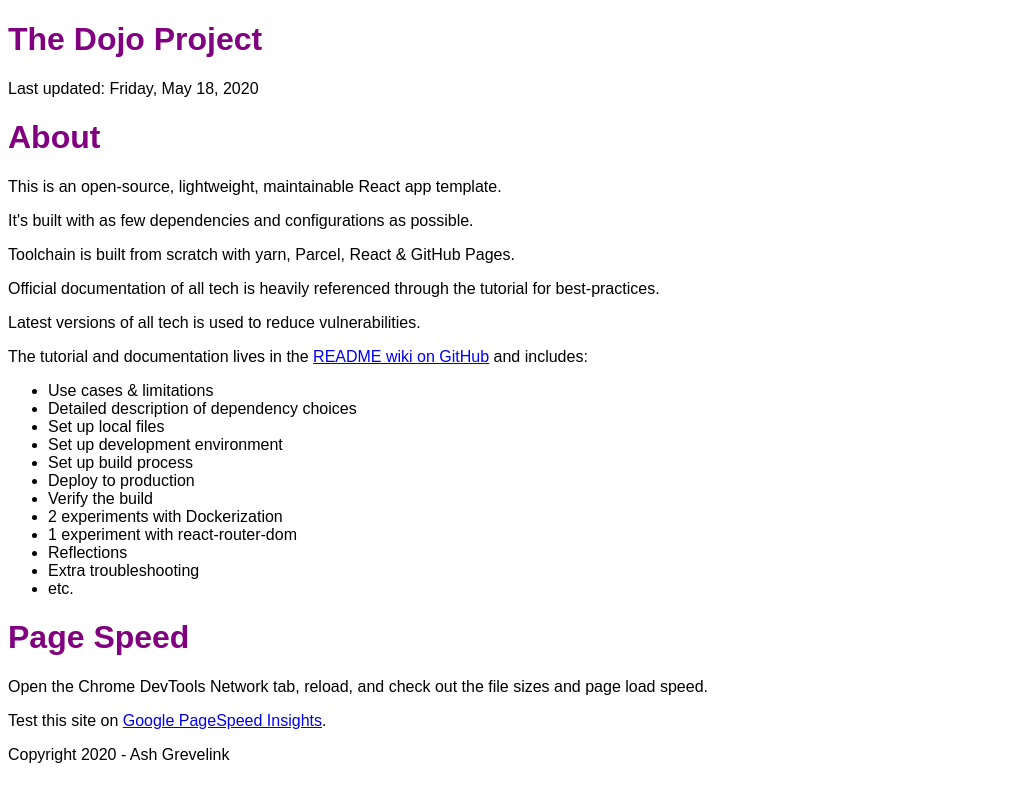
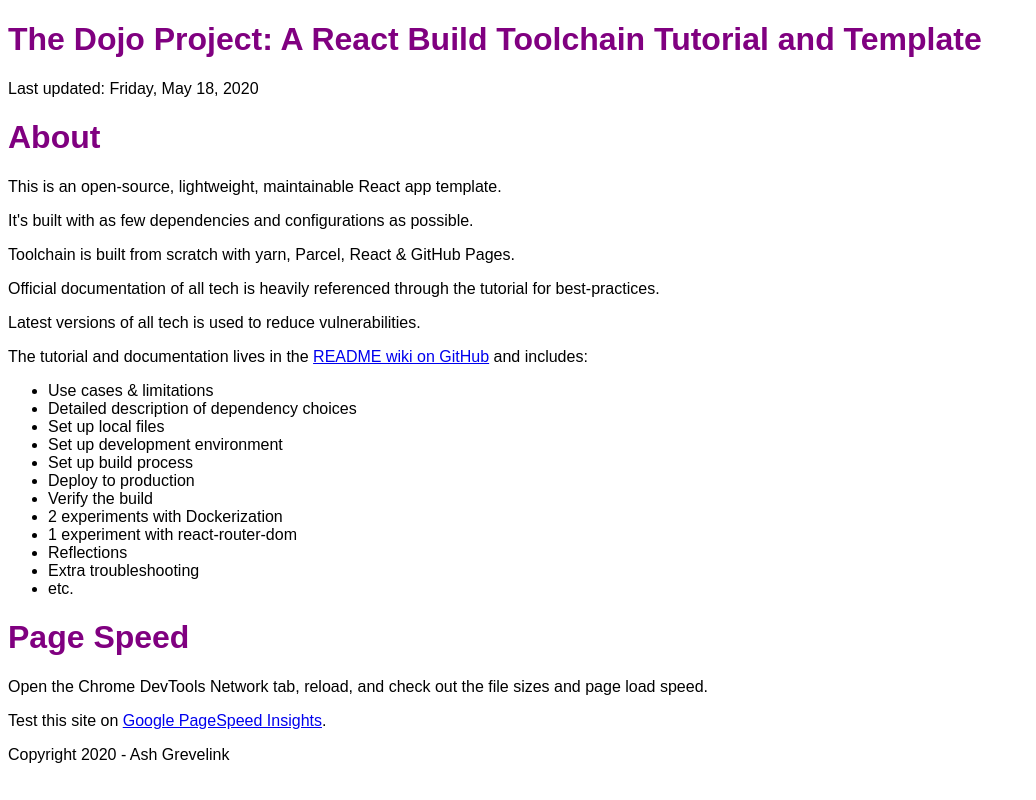
Before and after one commit to ashlink11/ashlink11-original-web-app-template, a React (Vite) app: page / in a window 1280 px wide. Shown: the whole page, without its empty margins (0-1036 px from the left). Built offline with nearby package versions, Linux system fonts and the light colour scheme.

Commit message:
Add 'template' to h1 and title

```diff
--- a/App.js
+++ b/App.js
@@ -4,7 +4,7 @@
   return (
     <div>
       <div>
-        <h1>The Dojo Project</h1>
+        <h1>The Dojo Project: A React Build Toolchain Tutorial and Template</h1>
         <p>Last updated: Friday, May 18, 2020</p>
       </div>
       <div>
--- a/index.html
+++ b/index.html
@@ -3,7 +3,7 @@
   <head>
     <meta charset="utf-8" />
     <meta name="viewport" content="width=device-width, initial-scale=1, shrink-to-fit=no">
-    <title>The Dojo Project - A React Build Toolchain Tutorial</title>
+    <title>The Dojo Project - A React Build Toolchain Tutorial and Template</title>
     <link rel="stylesheet" href="./styles.css" />
   </head>
   <body>
```
